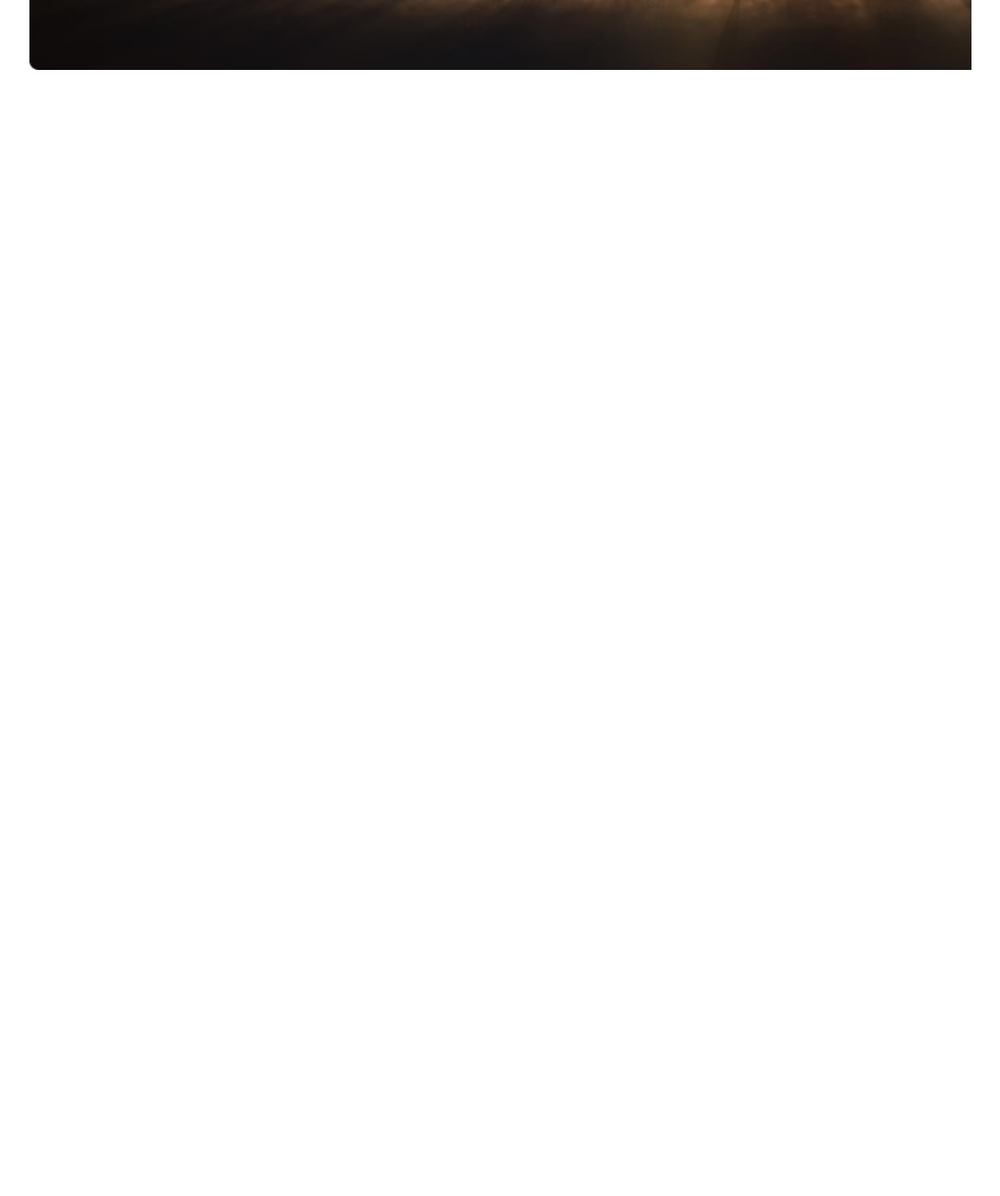
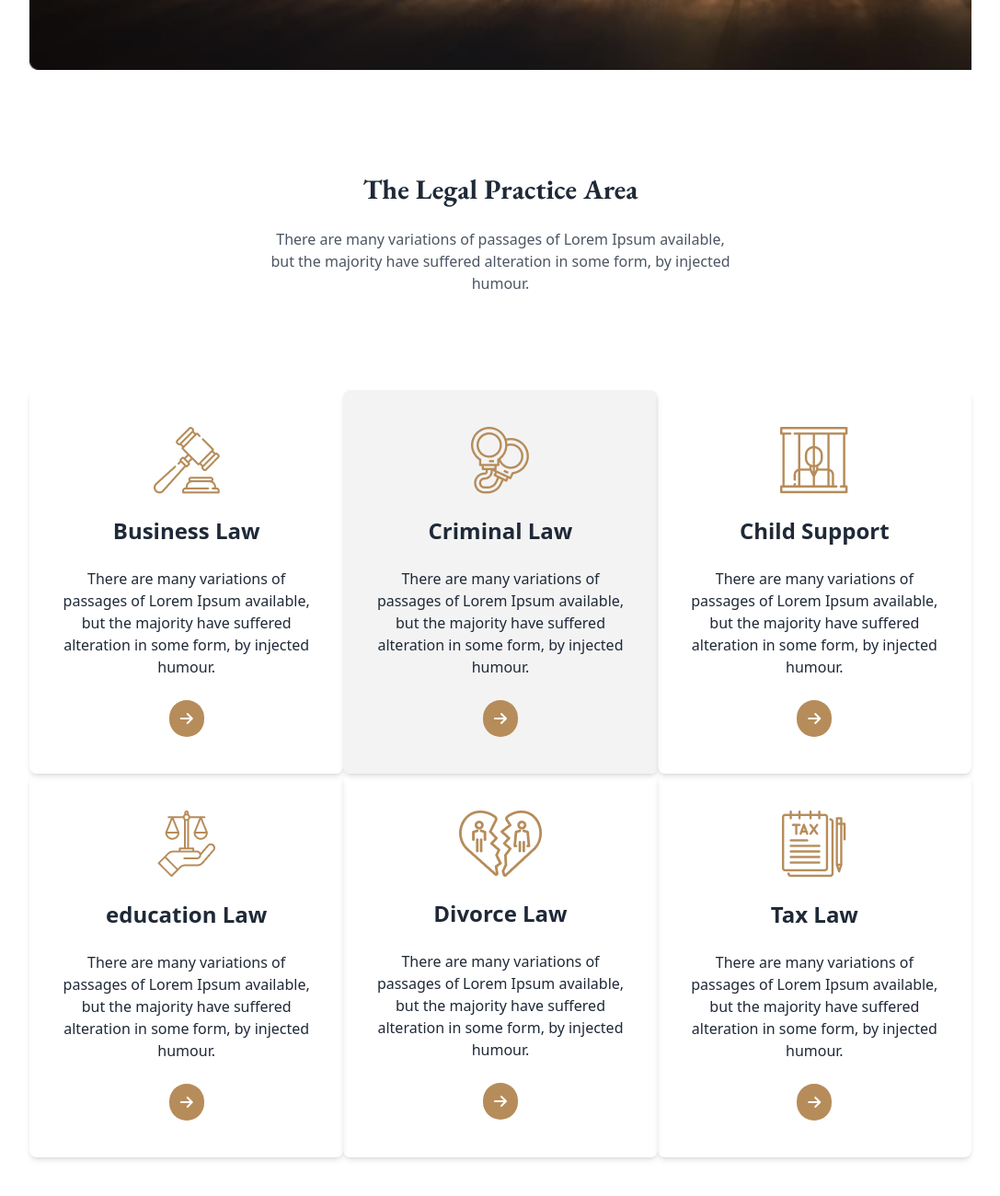
Before and after one commit to Mustakahmmed-dev/Legal-Solution-Web, a plain HTML site: page index.html in a window 1280 px wide. Shown: the part 788-2088 px from the top of the page at 92% size, without its empty margins (96-1183 px from the left). Before the commit the page ends 864 px from the top, so only its background shows below. Drawn offline with nearby package versions, Linux system fonts and the light colour scheme.

Commit message:
Added law services section with its responsiveness

```diff
--- a/index.html
+++ b/index.html
@@ -27,7 +27,7 @@
 <body>
     <header class=" ">
         <div class="max-w-[90%] lg:max-w-[80%] mx-auto">
-            <nav class="flex-col md:flex-row gap-10 flex justify-between items-center my-16 text-[#707070] poppins-font">
+            <nav class="flex-col md:flex-row gap-5 flex justify-between items-center my-16 text-[#707070] poppins-font">
                 <img class="" src="images/logo2.png" alt="">
             <ul class="flex gap-5 font-normal">
                 <li><a href="">Home</a></li>
@@ -36,7 +36,7 @@
                 <li><a href="">Blog <i class="fa-regular fa-greater-than ml-1"></i></a></li>
                 <li><a href="">Contact Us <i class="fa-regular fa-greater-than ml-1"></i></a></li>
             </ul>
-            <button class="text-xl font-semibold bg-[#B68C5A] rounded py-4 px-5 text-white">Free Consultation</button>
+            <button class=" md:text-xl font-semibold bg-[#B68C5A] rounded py-4 px-2 md:px-5 text-white">Free Consultation</button>
             </nav>
         </div>
 
@@ -54,6 +54,51 @@
          </div>
     </header>
     <main>
+        <!-- Legal Practice areas -->
+         <div class="max-w-[90%] md:max-w-[80%] mx-auto my-28 space-y-6 text-center">
+            <h1 class="text-3xl font-bold eg-garamond-font">The Legal Practice Area</h1>
+            <p class="text-gray-600 md:max-w-[50%] mx-auto pb-20">There are many variations of passages of Lorem Ipsum available, but the majority have suffered alteration in some form, by injected humour.</p>
+
+            <!-- cards -->
+             <div class=" grid md:grid-cols-3">
+                <div class="space-y-6 shadow-md py-10 px-7 rounded-lg">
+                    <img class="inline" src="images/business.png" alt="">
+                    <h2 class="text-2xl font-semibold">Business Law</h2>
+                    <p>There are many variations of passages of Lorem Ipsum available, but the majority have suffered alteration in some form, by injected humour.</p>
+                    <i class="fa-solid fa-arrow-right text-white p-3 rounded-full bg-[#B68C5A]"></i>
+                </div>
+                <div class="space-y-6 shadow-md py-10 px-7 rounded-lg bg-gradient-to-r from-[#F3F3F3] from-[100%] to-[#F3F3F3] to-[0%]">
+                    <img class="inline" src="images/criminal.png" alt="">
+                    <h2 class="text-2xl font-semibold">Criminal Law</h2>
+                    <p>There are many variations of passages of Lorem Ipsum available, but the majority have suffered alteration in some form, by injected humour.</p>
+                    <i class="fa-solid fa-arrow-right text-white p-3 rounded-full bg-[#B68C5A]"></i>
+                </div>
+                <div class="space-y-6 shadow-md py-10 px-7 rounded-lg">
+                    <img class="inline" src="images/child.png" alt="">
+                    <h2 class="text-2xl font-semibold">Child Support</h2>
+                    <p>There are many variations of passages of Lorem Ipsum available, but the majority have suffered alteration in some form, by injected humour.</p>
+                    <i class="fa-solid fa-arrow-right text-white p-3 rounded-full bg-[#B68C5A]"></i>
+                </div>
+                <div class="space-y-6 shadow-md py-10 px-7 rounded-lg">
+                    <img class="inline" src="images/education.png" alt="">
+                    <h2 class="text-2xl font-semibold">education Law</h2>
+                    <p>There are many variations of passages of Lorem Ipsum available, but the majority have suffered alteration in some form, by injected humour.</p>
+                    <i class="fa-solid fa-arrow-right text-white p-3 rounded-full bg-[#B68C5A]"></i>
+                </div>
+                <div class="space-y-6 shadow-md py-10 px-7 rounded-lg">
+                    <img class="inline" src="images/divorce.png" alt="">
+                    <h2 class="text-2xl font-semibold">Divorce Law</h2>
+                    <p>There are many variations of passages of Lorem Ipsum available, but the majority have suffered alteration in some form, by injected humour.</p>
+                    <i class="fa-solid fa-arrow-right text-white p-3 rounded-full bg-[#B68C5A]"></i>
+                </div>
+                <div class="space-y-6 shadow-md py-10 px-7 rounded-lg">
+                    <img class="inline" src="images/tax.png" alt="">
+                    <h2 class="text-2xl font-semibold">Tax Law</h2>
+                    <p>There are many variations of passages of Lorem Ipsum available, but the majority have suffered alteration in some form, by injected humour.</p>
+                    <i class="fa-solid fa-arrow-right text-white p-3 rounded-full bg-[#B68C5A]"></i>
+                </div>
+             </div>
+         </div>
 
     </main>
     <footer>
```
